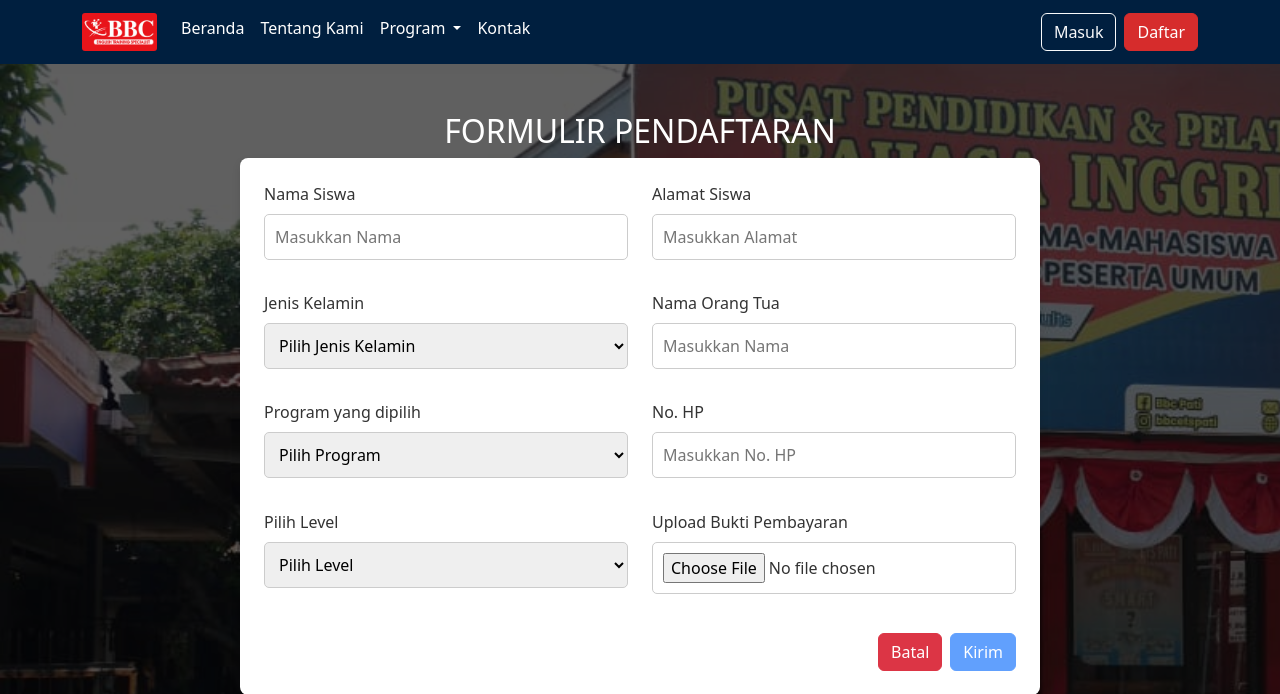
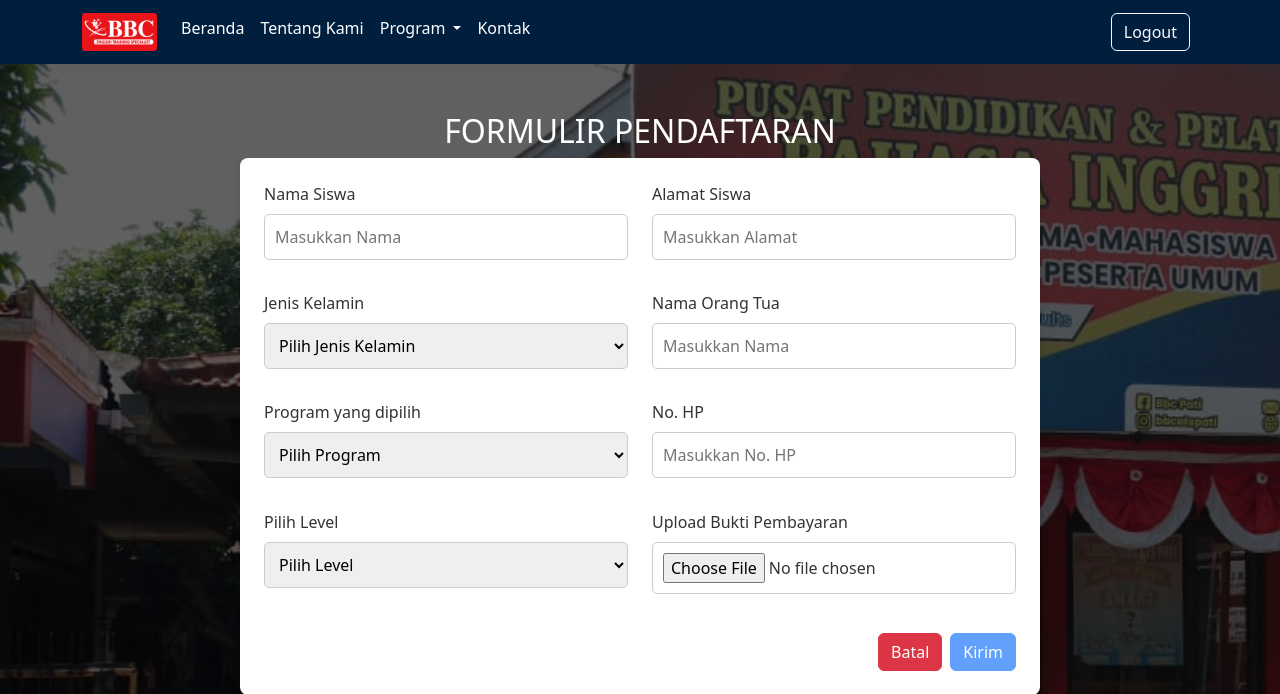
Before and after one commit to Wisnugroho14/Final_Project, a Flask app: page /form in a window 1280 px wide. Shown: the top 694 px of the page. Run offline with Flask 3, Linux system fonts and the light colour scheme; the visitor is signed in with stand-in values (Sample User, id 1); some libraries are stand-ins or nearby versions.

Commit message:
Membuat navigasi form pendaftaran harus login terlebih dahulu

```diff
--- a/app.py
+++ b/app.py
@@ -45,8 +45,10 @@ def about():
 
 # Halaman Form:
 @app.route('/form')
+@login_required
 def form():
-    return render_template('form.html')
+    flash("Silakan isi formulir untuk mendaftar.", "info")
+    return render_template("form.html")
 
 # Halaman Contact:
 @app.route('/contact')
--- a/templates/about.html
+++ b/templates/about.html
@@ -66,7 +66,7 @@
                 <h1>Build Better Communication</h1>
                 <p>Belajar Bahasa Inggris Jadi Lebih Mudah!</p>
                 <div class="mt-4">
-                    <a href="#" class="btn btn-daftar">Daftar Sekarang</a>
+                    <a href="{{ url_for('login') if not session.get('logged_in') else url_for('form') }}" class="btn btn-daftar">Daftar Sekarang</a>
                 </div>
             </div>
         </section>
--- a/templates/form.html
+++ b/templates/form.html
@@ -84,15 +84,15 @@
                 <a class="nav-link" href="/contact">Kontak</a>
               </li>
             </ul>
-            <button
-              onclick="location.href='/login'"
-              class="btn btn-outline-light me-2"
-            >
-              Masuk
-            </button>
-            <button onclick="location.href='/register'" class="btn btn-signup">
-              Daftar
-            </button>
+            <!-- Buttons (Masuk and Daftar) -->
+            {% if session['logged_in'] %}
+            <div id="logout-animation" class="hidden">
+                <button onclick="location.href='/logout'" class="btn btn-outline-light me-2">Logout</button>
+            </div>
+            {% else %}
+            <button onclick="location.href='/login'" class="btn btn-outline-light me-2">Masuk</button>
+            <button onclick="location.href='/register'" class="btn btn-signup">Daftar</button>
+            {% endif %}
           </div>
         </div>
       </nav>
--- a/templates/user.html
+++ b/templates/user.html
@@ -186,7 +186,7 @@
                       <tr>
                         <td>{{ loop.index }}</td>
                         <td>{{ user.username }}</td>
-                        <td>{{ user.password }}</td>
+                        <td>********</td>
                         <td>{{ user.role }}</td>
                         <td>
                           <div class="action-buttons">
```
